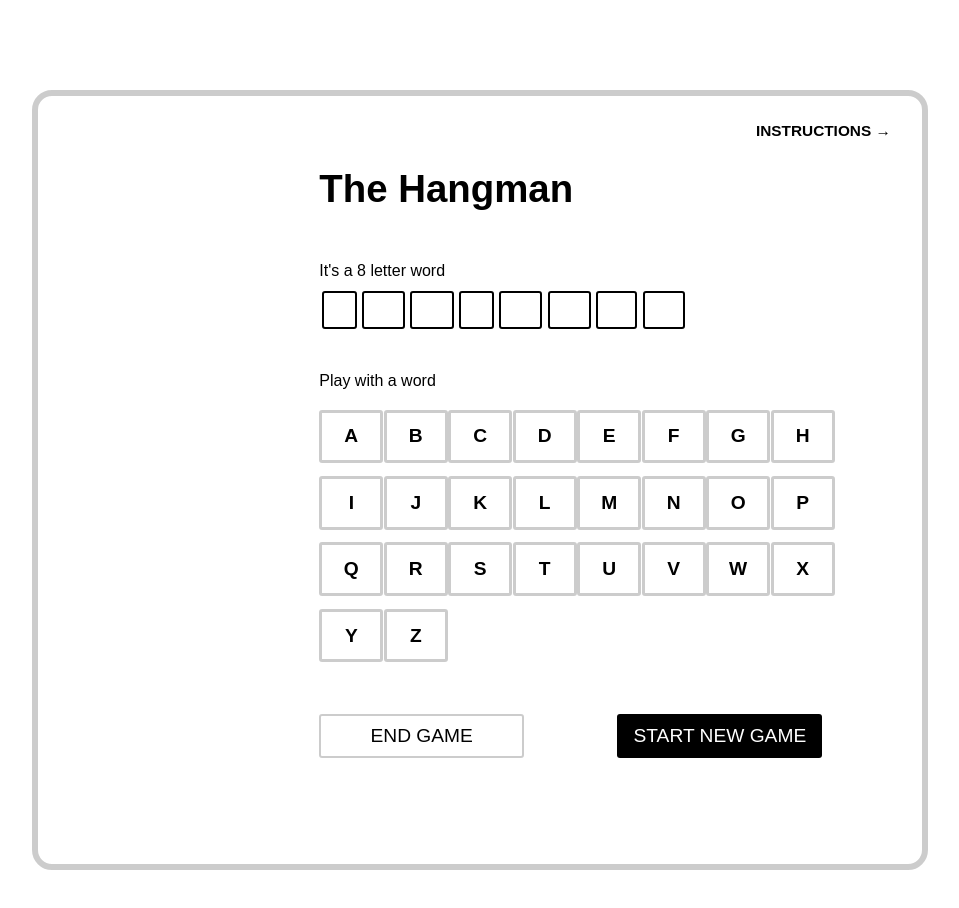
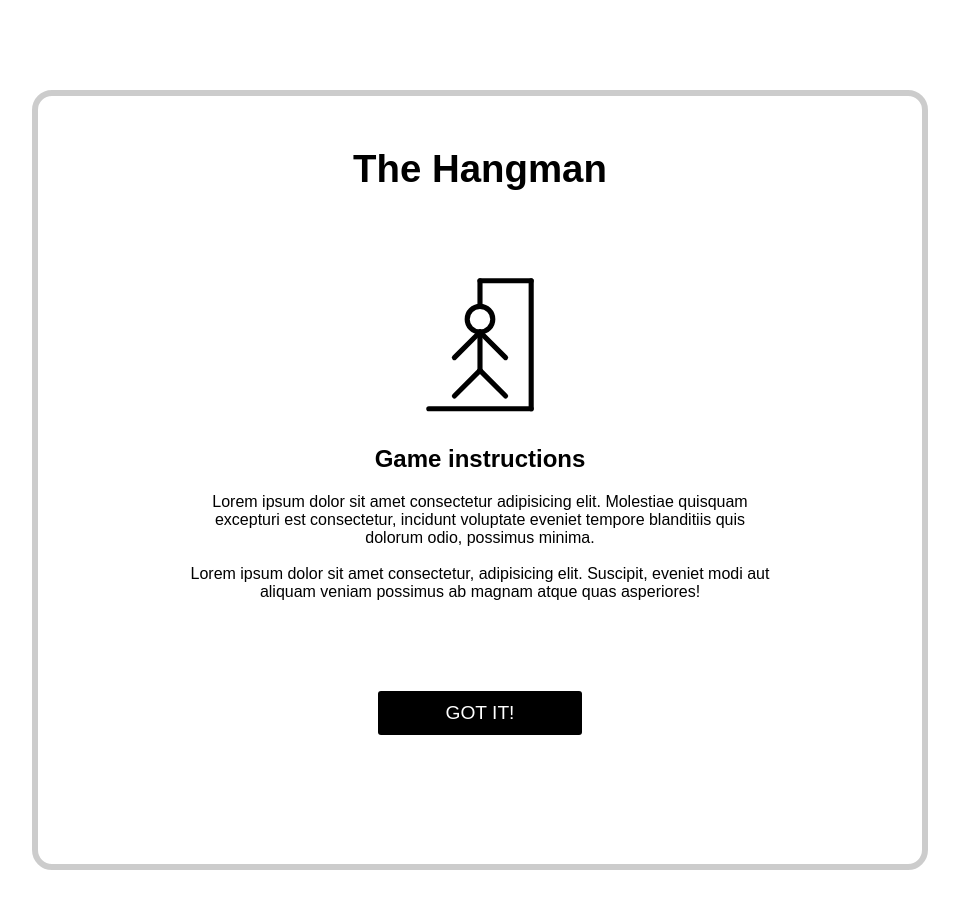
Before and after one commit to akos-blond/test, a React (Vite) app: page / in a window 1280 px wide. Shown: the top 908 px of the page, without its empty margins (160-1119 px from the left). Built offline with nearby package versions, Linux system fonts and the light colour scheme; the HTML template or start-up script is replaced by a standard one.

Commit message:
Second Commit

```diff
--- a/src/App.tsx
+++ b/src/App.tsx
@@ -8,8 +8,8 @@ function App() {
     <div className="container">
       <BrowserRouter>
         <Routes>
-          <Route exact path="/" element={<Game />} />
-          <Route path="/instructions" element={<Instructions />} />
+          <Route path="/game" element={<Game />} />
+          <Route exact path="/" element={<Instructions />} />
         </Routes>
       </BrowserRouter>
     </div>
--- a/src/Game.tsx
+++ b/src/Game.tsx
@@ -58,8 +58,8 @@ const Game = () => {
   };
 
   const handleToInstructions = () => {
-    navigate('/instructions')
-  }
+    navigate("/");
+  };
 
   console.log(wordToGuess);
   return (
--- a/src/Instructions.tsx
+++ b/src/Instructions.tsx
@@ -5,7 +5,7 @@ const Instructions = () => {
   let navigate = useNavigate();
 
   const handleToNewGame = () => {
-    navigate('/')
+    navigate('/game')
   }
   return (
     <div style={{ textAlign: "center", padding: "2vw" }}>
```
